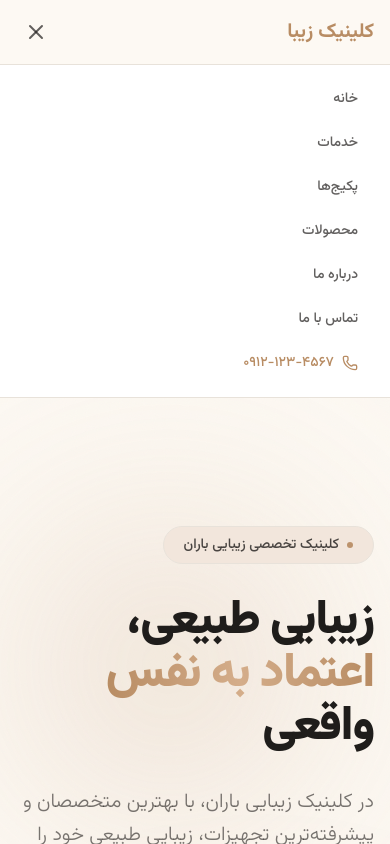
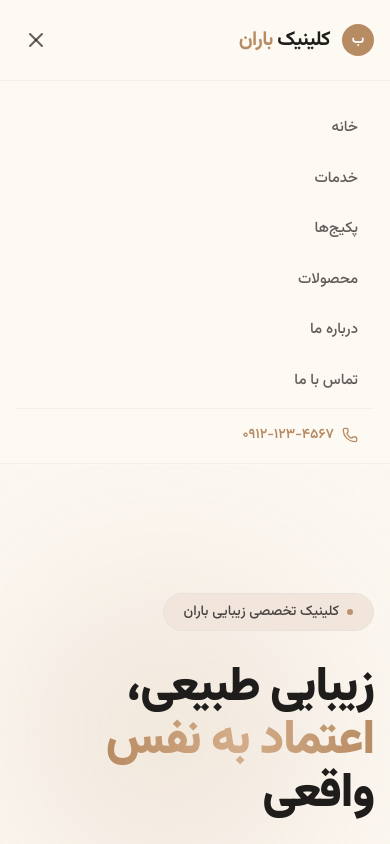
Before and after one commit to rasaTizdast/clinic-next-app, a Next.js app: page / in a window 390 px wide. Both pictures are taken after a click on the button "باز کردن منو". Shown: the top 844 px of the page. Built offline with nearby package versions, Linux system fonts and the light colour scheme.

Commit message:
fix: collapse mobile nav when closed to remove empty blurry space

```diff
--- a/src/components/layout/Header.tsx
+++ b/src/components/layout/Header.tsx
@@ -1,7 +1,7 @@
 "use client";
 
 import Link from "next/link";
-import { useState } from "react";
+import { useState, useEffect } from "react";
 import { Menu, X, Phone } from "lucide-react";
 import { cn } from "@/lib/utils";
 
@@ -16,23 +16,42 @@ const navLinks = [
 
 export function Header() {
   const [mobileMenuOpen, setMobileMenuOpen] = useState(false);
+  const [scrolled, setScrolled] = useState(false);
+
+  useEffect(() => {
+    const onScroll = () => setScrolled(window.scrollY > 20);
+    window.addEventListener("scroll", onScroll, { passive: true });
+    return () => window.removeEventListener("scroll", onScroll);
+  }, []);
 
   return (
-    <header className="sticky top-0 z-50 bg-background/80 backdrop-blur-md border-b border-border">
+    <header
+      className={cn(
+        "sticky top-0 z-50 transition-all duration-500",
+        scrolled
+          ? "bg-background/90 backdrop-blur-xl backdrop-saturate-150 border-b border-border/40 shadow-sm"
+          : "bg-transparent border-b border-transparent"
+      )}
+    >
       <div className="mx-auto max-w-7xl px-4 sm:px-6 lg:px-8">
-        <div className="flex h-16 items-center justify-between">
+        <div className="flex h-20 items-center justify-between">
           {/* Logo */}
-          <Link href="/" className="flex items-center gap-2">
-            <span className="text-xl font-bold text-primary">کلینیک زیبا</span>
+          <Link href="/" className="flex items-center gap-3 group">
+            <div className="w-8 h-8 rounded-full bg-primary flex items-center justify-center text-white font-bold text-sm transition-transform duration-300 group-hover:scale-110">
+              ب
+            </div>
+            <span className="text-xl font-bold text-foreground tracking-tight">
+              کلینیک <span className="text-primary">باران</span>
+            </span>
           </Link>
 
           {/* Desktop Nav */}
-          <nav className="hidden md:flex items-center gap-6">
+          <nav className="hidden lg:flex items-center gap-8">
             {navLinks.map((link) => (
               <Link
                 key={link.href}
                 href={link.href}
-                className="text-sm font-medium text-foreground/70 hover:text-primary transition-colors duration-200"
+                className="text-[15px] font-medium text-foreground/60 hover:text-primary transition-colors duration-300"
               >
                 {link.label}
               </Link>
@@ -40,17 +59,17 @@ export function Header() {
           </nav>
 
           {/* CTA + Mobile Toggle */}
-          <div className="flex items-center gap-4">
+          <div className="flex items-center gap-6">
             <a
               href="tel:+989121234567"
-              className="hidden sm:flex items-center gap-2 text-sm font-medium text-primary hover:text-primary-light transition-colors"
+              className="hidden md:flex items-center gap-2 text-sm font-semibold text-primary hover:text-primary-light transition-colors duration-300"
             >
               <Phone className="h-4 w-4" />
               <span>۰۹۱۲-۱۲۳-۴۵۶۷</span>
             </a>
             <button
               type="button"
-              className="md:hidden p-2 text-foreground/70 hover:text-primary cursor-pointer"
+              className="lg:hidden p-2 text-foreground/70 hover:text-primary cursor-pointer transition-colors duration-300 active:scale-95"
               onClick={() => setMobileMenuOpen(!mobileMenuOpen)}
               aria-label={mobileMenuOpen ? "بستن منو" : "باز کردن منو"}
             >
@@ -67,28 +86,36 @@ export function Header() {
       {/* Mobile Nav */}
       <div
         className={cn(
-          "md:hidden overflow-hidden transition-all duration-300 ease-in-out",
-          mobileMenuOpen ? "max-h-96" : "max-h-0"
+          "lg:hidden overflow-hidden transition-all duration-500",
+          "[transition-timing-function:cubic-bezier(0.16,1,0.3,1)]",
+          mobileMenuOpen
+            ? "opacity-100 translate-y-0 max-h-96 border-b border-border/40"
+            : "opacity-0 -translate-y-4 pointer-events-none max-h-0 border-b-transparent"
         )}
       >
-        <nav className="px-4 py-4 space-y-2 bg-surface border-t border-border">
-          {navLinks.map((link) => (
+        <nav className="px-4 py-6 space-y-1 bg-background/95 backdrop-blur-xl border-t border-border/40">
+          {navLinks.map((link, i) => (
             <Link
               key={link.href}
               href={link.href}
               onClick={() => setMobileMenuOpen(false)}
-              className="block px-4 py-2 text-sm font-medium text-foreground/70 hover:text-primary hover:bg-muted rounded-lg transition-colors"
+              className="block px-4 py-3 text-[15px] font-medium text-foreground/70 hover:text-primary hover:bg-muted/50 rounded-xl transition-all duration-300"
+              style={{
+                transitionDelay: mobileMenuOpen ? `${i * 50}ms` : "0ms",
+              }}
             >
               {link.label}
             </Link>
           ))}
+          <div className="pt-4 px-4 border-t border-border/40">
             <a
               href="tel:+989121234567"
-            className="flex items-center gap-2 px-4 py-2 text-sm font-medium text-primary"
+              className="flex items-center gap-2 text-sm font-semibold text-primary"
             >
               <Phone className="h-4 w-4" />
               <span>۰۹۱۲-۱۲۳-۴۵۶۷</span>
             </a>
+          </div>
         </nav>
       </div>
     </header>
```
Lines whose indentation alone changed are shown as unchanged.
